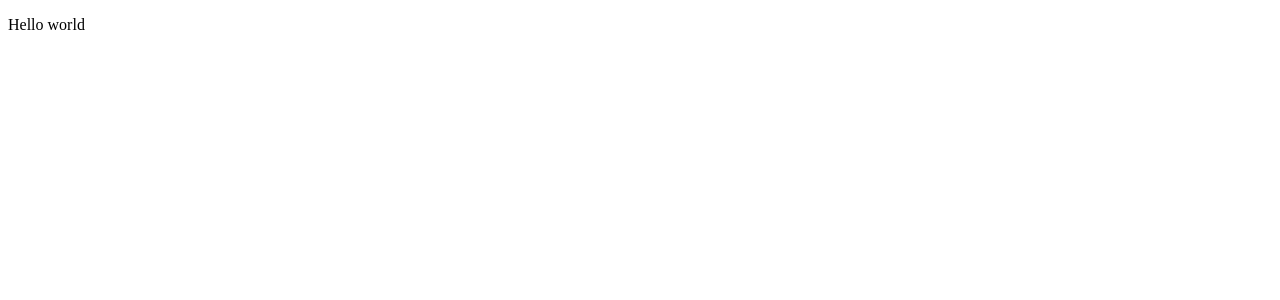
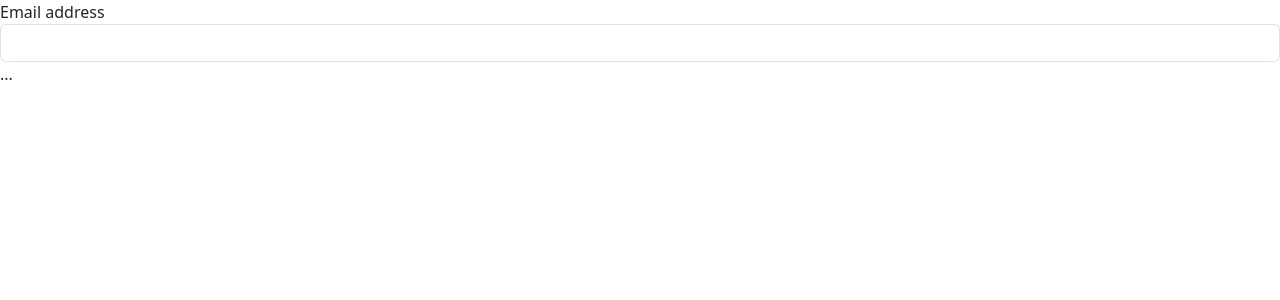
Before and after one commit to MatiCh2008/INF.04-cw1, a React (Vite) app in the folder Cw1/: page / in a window 1280 px wide. Shown: the top 300 px of the page. Built offline with nearby package versions, Linux system fonts and the light colour scheme.

Commit message:
start cw6

```diff
--- a/Cw1/src/App.jsx
+++ b/Cw1/src/App.jsx
@@ -1,8 +1,16 @@
+import 'bootstrap/dist/css/bootstrap.css';
+
 const App = () => {
   return (
-    <div>
-      <p>Hello world</p>
-    </div>
+<form>
+  <div class="form-group">
+    <label for="exampleInputEmail1">Email address</label>
+    <input type="email" class="form-control" id="exampleInputEmail1" />
+  </div>
+  <div class="form-group">
+    ...
+  </div>
+</form>
   )
 }
 
```
